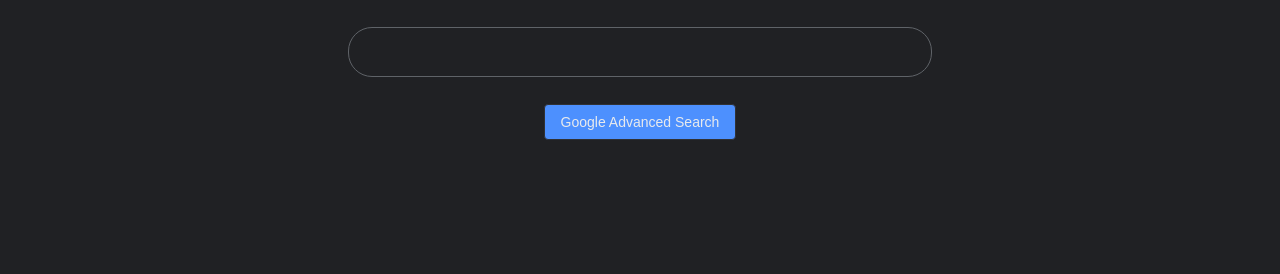
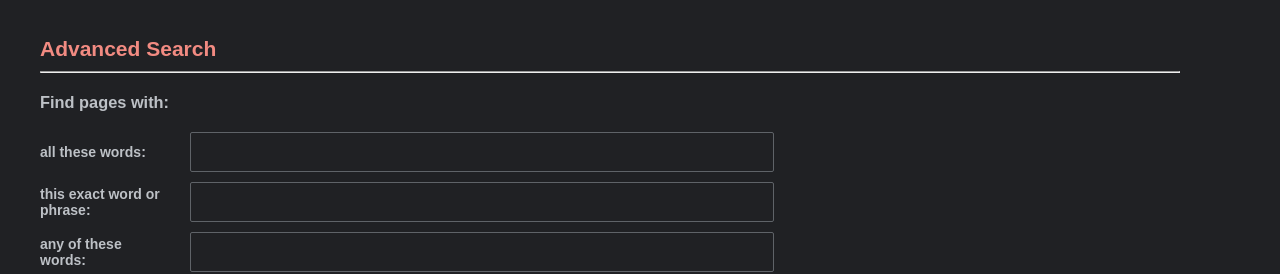
Before and after one commit to mark-goudie/Project0, a plain HTML site: page advancedSearch.html in a window 1280 px wide. Shown: the part 539-813 px from the top of the page. Drawn offline with Linux system fonts and the light colour scheme.

Commit message:
completed advanced search and IFL

```diff
--- a/advancedSearch.html
+++ b/advancedSearch.html
@@ -19,20 +19,37 @@
     </nav>
     <div class="container">
       <img
-        src="	https://www.google.com/images/branding/googlelogo/1x/googlelogo_light_color_272x92dp.png"
+        src="https://www.google.com/images/branding/googlelogo/1x/googlelogo_light_color_272x92dp.png"
         alt="Google"
       />
     </div>
-    <div class="search">
+    <div class="section">
+      <h2>Advanced Search</h2>
+      <hr />
+      <h3>Find pages with:</h3>
       <form
-        action="https://www.google.com/advanced_search"
+        action="https://www.google.com/search"
         autocomplete="off"
         method="get"
         role="search"
       >
-        <input class="textarea" type="text" name="q" />
+        <div>
+          <label for="all-words">all these words:</label>
+          <input class="formarea" type="text" name="as_q" />
+        </div>
+        <div>
+          <label for="exact-phrase">this exact word or phrase:</label>
+          <input class="formarea" type="text" name="as_epq" />
+        </div>
+        <div>
+          <label for="any-words">any of these words:</label>
+          <input class="formarea" type="text" name="as_oq" />
+        </div>
+        <div>
+          <label for="none-words">none of these words:</label>
+          <input class="formarea" type="text" name="as_eq" />
+        </div>
 
-        <br />
         <div class="button">
           <input
             class="submit_blue"
--- a/css/styles.css
+++ b/css/styles.css
@@ -18,6 +18,15 @@ body {
   overflow-x: hidden;
 }
 
+h2 {
+  color: #f28b82;
+  margin-bottom: 1rem;
+}
+
+h3 {
+  margin-top: 2rem;
+  margin-bottom: 2rem;
+}
 .container {
   margin: 15% auto 0;
   display: flex;
@@ -121,3 +130,40 @@ body {
 .navbar-item a:hover {
   color: #4285f4;
 }
+
+.section {
+  max-width: 1140px;
+  min-width: 200px;
+  margin: 4rem;
+}
+
+.section div {
+  display: flex;
+  align-items: center;
+  margin-bottom: 1rem;
+}
+
+.section label {
+  width: 12rem;
+  margin-right: 1rem;
+  font-weight: bold;
+}
+
+.section input[type="text"] {
+  flex: 1;
+}
+
+.formarea {
+  display: flex;
+  min-height: 4rem;
+  background: #202124;
+  border: 1px solid #5f6368;
+  border-radius: 2px;
+  margin: 0 2rem;
+  width: 584px;
+  max-width: 584px;
+  padding: 0 20px;
+  font-size: 1.6rem;
+  line-height: 2.2rem;
+  color: #e8eaed;
+}
```
Also changed, not shown: index.html (+11 -6 lines), projectRequirements.txt.
